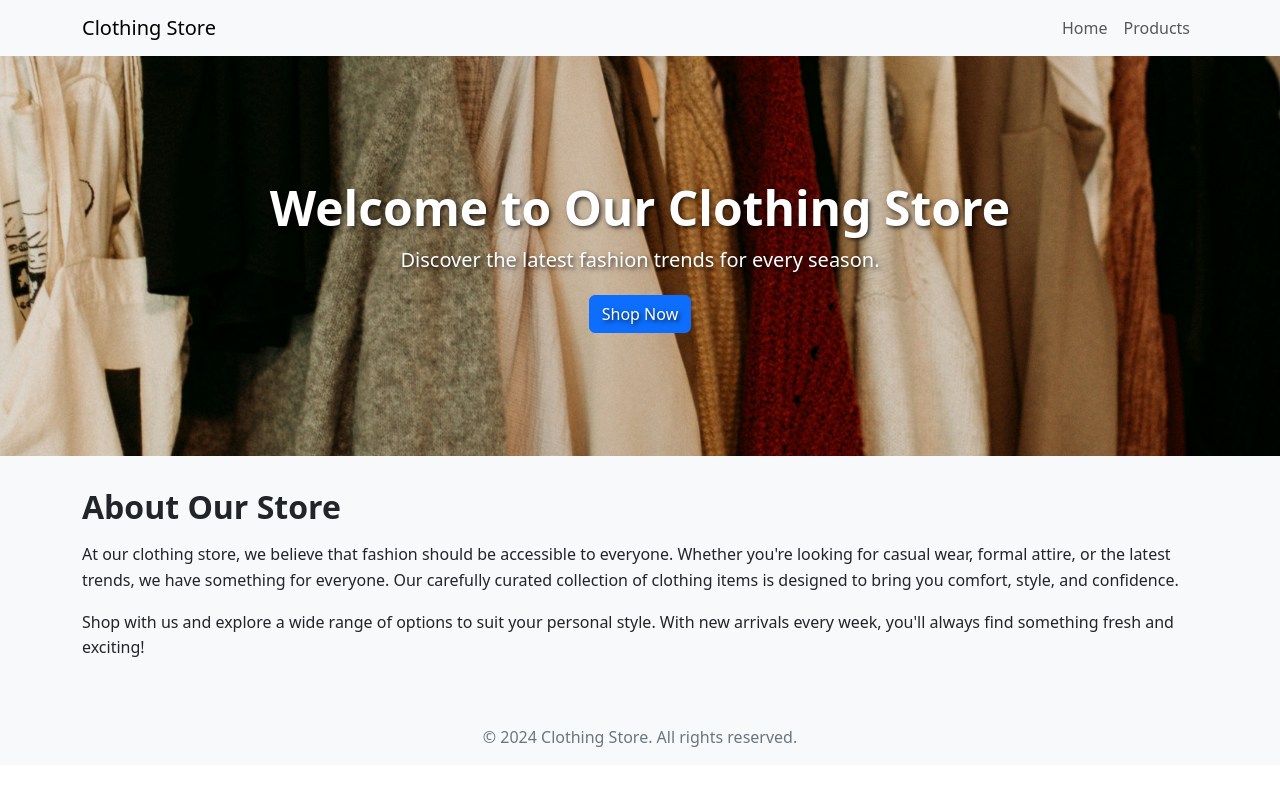
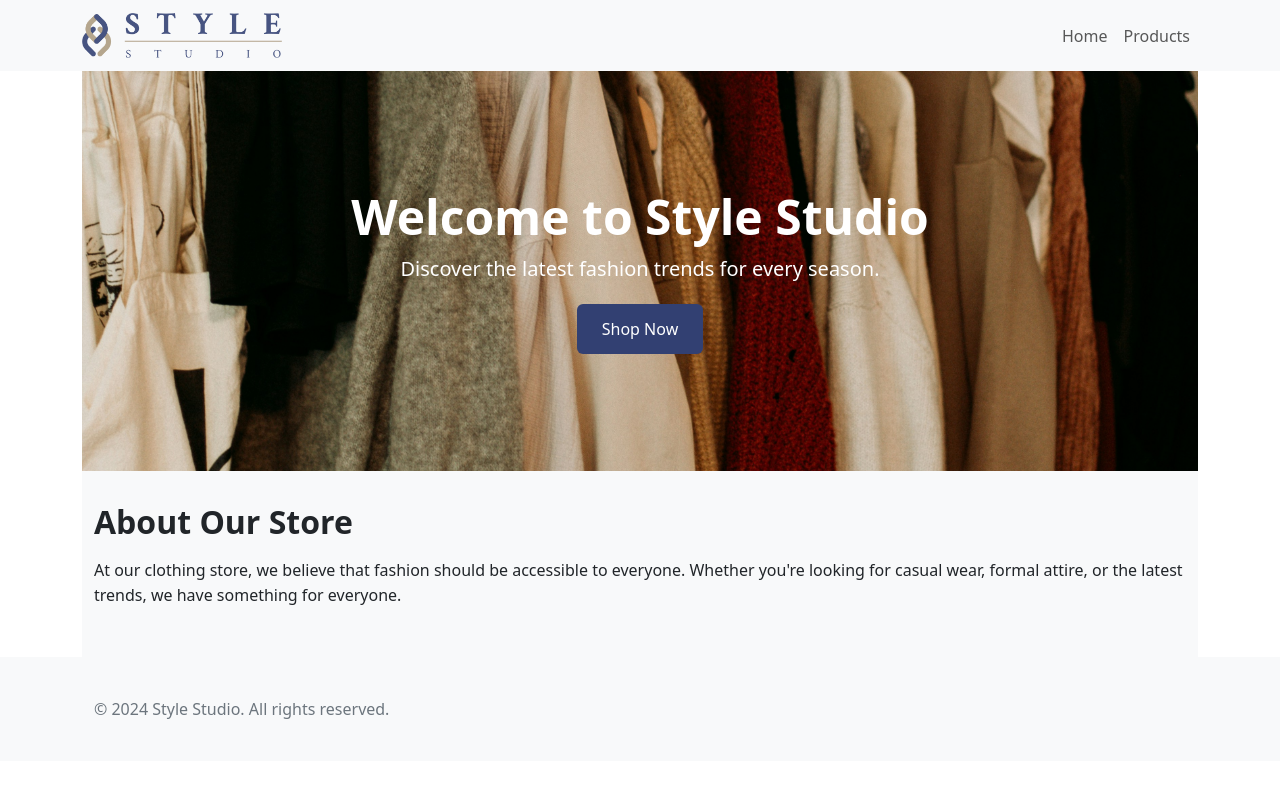
Before and after one commit to AnushkaaSharma/flask_app, a Flask app: page / in a window 1280 px wide. Shown: the top 786 px of the page. Run offline with Flask 3, Linux system fonts and the light colour scheme.

Commit message:
style changes

```diff
--- a/app.py
+++ b/app.py
@@ -3,9 +3,10 @@ from pymongo import MongoClient
 
 app = Flask(__name__)
 
-connection_string = "mongodb+srv://anushkaasharma12:iHBe0r2quz4StUeR@cluster0.oglqn.mongodb.net/"
+connection_string = "mongodb+srv://anushkaasharma12:iHBe0r2quz4StUeR@cluster0.oglqn.mongodb.net/shop_db?retryWrites=true&w=majority"
 
 client = MongoClient(connection_string)
+
 
 db = client.shop_db
 
@@ -18,7 +19,6 @@ def home():
 @app.route('/products')
 def products():
     products = list(products_collection.find())
-    print(products)
     return render_template('products.html', products=products)
 
 if __name__ == '__main__':
--- a/static/css/styles.css
+++ b/static/css/styles.css
@@ -1,14 +1,21 @@
+/* Logo */
+.navbar-brand img {
+    height: auto;
+    max-width: 200px;
+}
+
+
 /* Banner styling */
 .banner {
     background-size: cover;
     background-position: center;
     height: 400px;
     display: flex;
+    width:100%;
     align-items: center;
     justify-content: center;
     text-align: center;
     color: #fff;
-    text-shadow: 2px 2px 4px rgba(0, 0, 0, 0.7);
     background-image: url('../images/banner.jpg');
 }
 
@@ -40,6 +47,18 @@
     margin-bottom: 1rem;
 }
 
+/* Button */
+.btn {
+    background-color: #324072;
+    color: #fff;
+    padding: 12px 24px;
+}
+
+.btn:hover {
+    background-color: #fff;
+    color: #324072;
+}
+
 /* Footer styling */
 footer {
     background-color: #f8f9fa;
--- a/templates/base.html
+++ b/templates/base.html
@@ -0,0 +1,43 @@
+<!DOCTYPE html>
+<html lang="en">
+<head>
+    <meta charset="UTF-8">
+    <meta name="viewport" content="width=device-width, initial-scale=1.0">
+    <title>{% block title %}Clothing Store{% endblock %}</title>
+    <link href="https://cdn.jsdelivr.net/npm/bootstrap@5.3.0/dist/css/bootstrap.min.css" rel="stylesheet">
+    <link rel="stylesheet" href="{{ url_for('static', filename='css/styles.css') }}">
+</head>
+<body>
+    <nav class="navbar navbar-expand-lg navbar-light bg-light">
+        <div class="container">
+            <a class="navbar-brand" href="/"><img src="../static/images/Logo.png"></a>
+            <button class="navbar-toggler" type="button" data-bs-toggle="collapse" data-bs-target="#navbarNav">
+                <span class="navbar-toggler-icon"></span>
+            </button>
+            <div class="collapse navbar-collapse" id="navbarNav">
+                <ul class="navbar-nav ms-auto">
+                    <li class="nav-item">
+                        <a class="nav-link" href="/">Home</a>
+                    </li>
+                    <li class="nav-item">
+                        <a class="nav-link" href="/products">Products</a>
+                    </li>
+                </ul>
+            </div>
+        </div>
+    </nav>
+
+    <div class="container">
+        {% block content %}
+        {% endblock %}
+    </div>
+
+    <footer class="bg-light text-center text-lg-start">
+        <div class="container p-4">
+            <p>&copy; 2024 Style Studio. All rights reserved.</p>
+        </div>
+    </footer>
+
+    <script src="https://cdn.jsdelivr.net/npm/bootstrap@5.3.0/dist/js/bootstrap.bundle.min.js"></script>
+</body>
+</html>
--- a/templates/home.html
+++ b/templates/home.html
@@ -1,66 +1,22 @@
-<!DOCTYPE html>
-<html lang="en">
-<head>
-    <meta charset="UTF-8">
-    <meta name="viewport" content="width=device-width, initial-scale=1.0">
-    <title>Home - Clothing Store</title>
+{% extends 'base.html' %}
 
-    <link href="https://cdn.jsdelivr.net/npm/bootstrap@5.3.0/dist/css/bootstrap.min.css" rel="stylesheet">
-    <link rel="stylesheet" href="{{ url_for('static', filename='css/styles.css') }}">
-</head>
-<body>
+{% block title %}Home - Clothing Store{% endblock %}
 
-    <nav class="navbar navbar-expand-lg navbar-light bg-light">
-        <div class="container">
-            <a class="navbar-brand" href="/">Clothing Store</a>
-            <button class="navbar-toggler" type="button" data-bs-toggle="collapse" data-bs-target="#navbarNav">
-                <span class="navbar-toggler-icon"></span>
-            </button>
-            <div class="collapse navbar-collapse" id="navbarNav">
-                <ul class="navbar-nav ms-auto">
-                    <li class="nav-item">
-                        <a class="nav-link" href="/">Home</a>
-                    </li>
-                    <li class="nav-item">
-                        <a class="nav-link" href="/products">Products</a>
-                    </li>
-                </ul>
-            </div>
-        </div>
-    </nav>
-
+{% block content %}
     <section class="banner">
         <div class="container">
             <div class="text-center">
-                <h1 class="display-4">Welcome to Our Clothing Store</h1>
+                <h1 class="display-4">Welcome to Style Studio</h1>
                 <p class="lead">Discover the latest fashion trends for every season.</p>
-                <a href="/products" class="btn btn-primary">Shop Now</a>
+                <a href="/products" class="btn">Shop Now</a>
             </div>
         </div>
     </section>
 
-    <!-- Introduction Section -->
     <section class="introduction-section">
         <div class="container">
             <h2>About Our Store</h2>
-            <p>
-                At our clothing store, we believe that fashion should be accessible to everyone. Whether you're looking for casual wear, formal attire, or the latest trends, we have something for everyone.
-                Our carefully curated collection of clothing items is designed to bring you comfort, style, and confidence.
-            </p>
-            <p>
-                Shop with us and explore a wide range of options to suit your personal style. With new arrivals every week, you'll always find something fresh and exciting!
-            </p>
+            <p>At our clothing store, we believe that fashion should be accessible to everyone. Whether you're looking for casual wear, formal attire, or the latest trends, we have something for everyone.</p>
         </div>
     </section>
-
-    <!-- Footer -->
-    <footer>
-        <div class="container">
-            <p>&copy; 2024 Clothing Store. All rights reserved.</p>
-        </div>
-    </footer>
-
-    <!-- Include Bootstrap JS for interactive components -->
-    <script src="https://cdn.jsdelivr.net/npm/bootstrap@5.3.0/dist/js/bootstrap.bundle.min.js"></script>
-</body>
-</html>
+{% endblock %}
```
Also changed, not shown: templates/products.html (+6 -13 lines), static/images/Logo.png (added).
